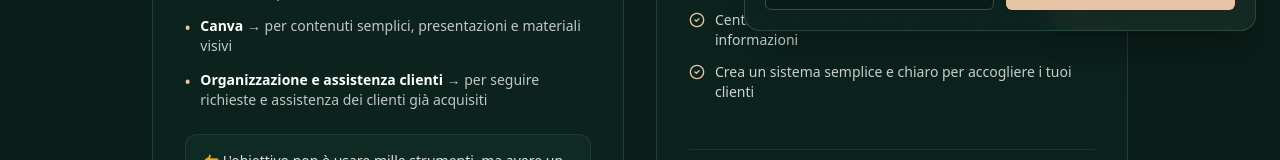
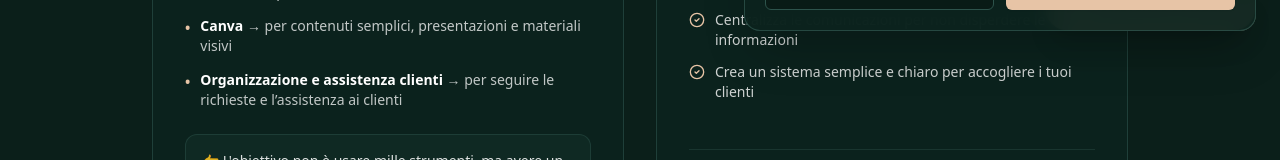
Before and after one commit to noemitomassetti/noemitomassetti-it, a React (Vite) app: page /it/risorse in a window 1280 px wide. Shown: the part 745-905 px from the top of the page. Built offline with nearby package versions, Linux system fonts and the light colour scheme; the HTML template or start-up script is replaced by a standard one.

Commit message:
Refine native-language editorial headings and customer-care copy in site content

```diff
--- a/src/pages/Resources.tsx
+++ b/src/pages/Resources.tsx
@@ -31,7 +31,7 @@ const getTools = (lang: Language) => {
         { name: "Gmail / Workspace", desc: "per una gestione ordinata delle comunicazioni e dei filtri" },
         { name: "Notion / Asana / Trello", desc: "per organizzare attività, scadenze e processi aziendali" },
         { name: "Canva", desc: "per contenuti semplici, presentazioni e materiali visivi" },
-        { name: "Organizzazione e assistenza clienti", desc: "per seguire richieste e assistenza dei clienti già acquisiti" },
+        { name: "Organizzazione e assistenza clienti", desc: "per seguire le richieste e l’assistenza ai clienti" },
       ];
     case "fr":
       return [
```
